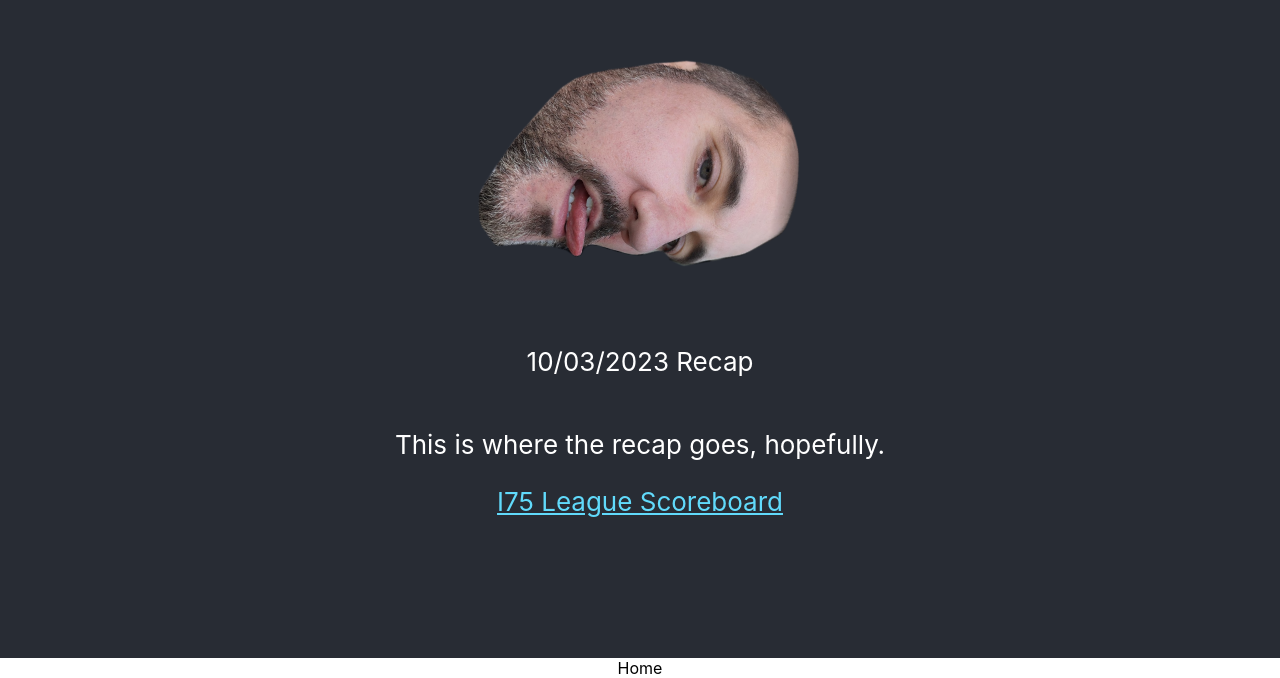
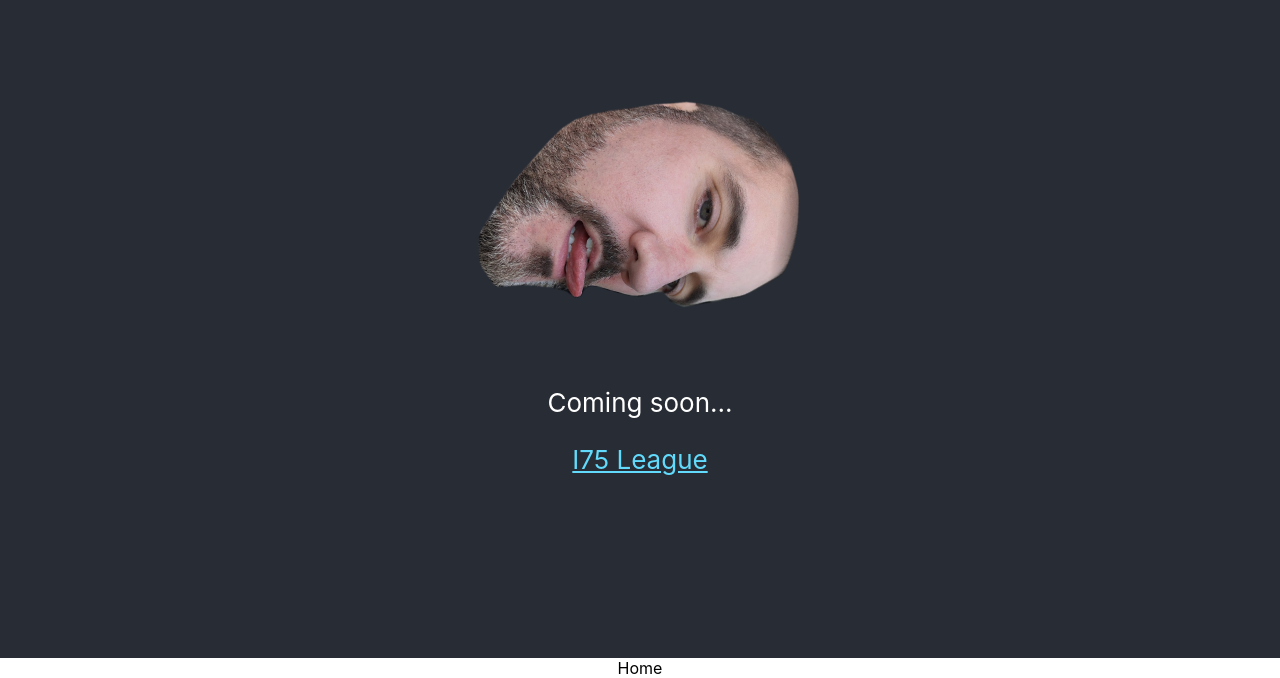
Before and after one commit to Afroid/i75league.github.io, a React (Create React App) app: page / in a window 1280 px wide. Shown: the part 142-820 px from the top of the page. Built offline with nearby package versions, Linux system fonts and the light colour scheme.

Commit message:
Pushing small changes.

```diff
--- a/package.json
+++ b/package.json
@@ -1,7 +1,7 @@
 {
   "name": "i75league",
   "version": "0.1.0",
-  "homepage": "https://afroid.github.io/i75league",
+  "homepage": "https://www.i75league.com",
   "private": true,
   "dependencies": {
     "@testing-library/jest-dom": "^5.17.0",
--- a/public/index.html
+++ b/public/index.html
@@ -27,7 +27,7 @@
     <title>I75 League</title>
   </head>
   <body>
-    <noscript>You need to enable JavaScript to run this app and whatnot.</noscript>
+    <noscript>You need to enable JavaScript to run this app.</noscript>
     <div id="root"></div>
     <!--
       This HTML file is a template.
--- a/src/App.js
+++ b/src/App.js
@@ -16,18 +16,15 @@ function App() {
       <header className="App-header">
         <img src={pioli} className="App-logo" alt="logo" />
         <p>
-         10/03/2023 Recap
-        </p>
-        <p>
-         This is where the recap goes, hopefully.
+         Coming soon...
         </p>
         <a
           className="App-link"
-          href="https://fantasy.espn.com/football/league/scoreboard?leagueId=849836"
+          href="https://fantasy.espn.com/football/league?leagueId=849836"
           target="_blank"
           rel="noopener noreferrer"
         >
-          I75 League Scoreboard
+          I75 League
         </a>
       </header>
       <Routes>
--- a/src/index.js
+++ b/src/index.js
@@ -3,7 +3,6 @@ import ReactDOM from 'react-dom/client';
 import './index.css';
 import App from './App';
 import reportWebVitals from './reportWebVitals';
-// import { HashRouter as Router } from 'react-router-dom';
 import { BrowserRouter } from 'react-router-dom';
 
 const root = ReactDOM.createRoot(document.getElementById('root'));
```
Also changed, not shown: 1 other file (tests, documents, lock files or other folders).
